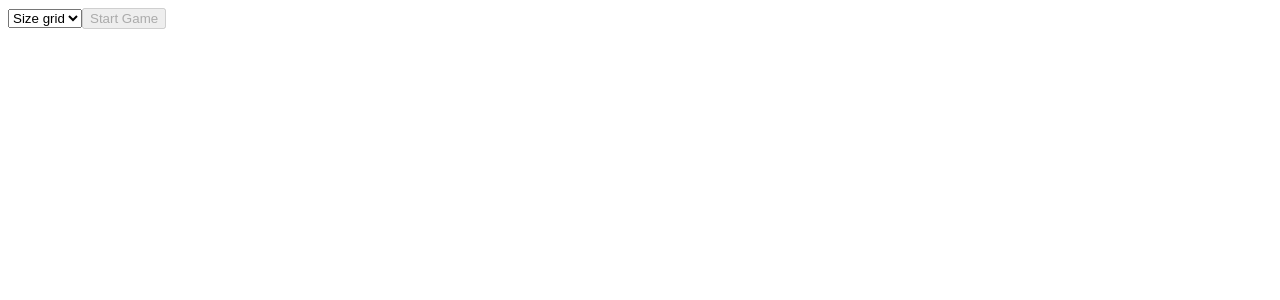
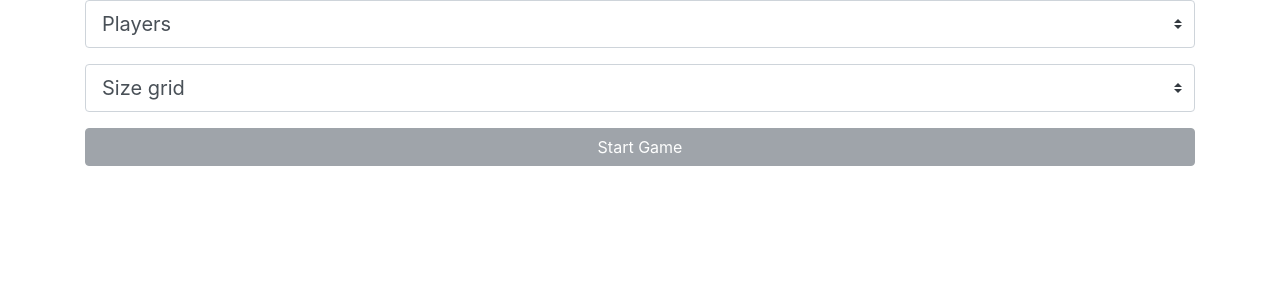
Before and after one commit to carloscba/memorama, an Angular app: page / in a window 1280 px wide. Shown: the top 300 px of the page. Built offline with nearby package versions, Linux system fonts and the light colour scheme.

Commit message:
Layout Opcion para definir número de jugadores

```diff
--- a/src/app/app.component.html
+++ b/src/app/app.component.html
@@ -1,3 +1,3 @@
-<div>
+<div class="container">
   <app-game></app-game>
 </div>
--- a/src/app/components/game/game.component.html
+++ b/src/app/components/game/game.component.html
@@ -1,17 +1,33 @@
+
 <ng-container *ngIf="gameState===gameStates.PLAYING">
+    <div class="row">
+        <div class="col-sm-2">
+            <app-player-box [player] = "player" [currentPlayer] = "currentPlayer"  *ngFor = "let player of players"></app-player-box>
+        </div>
+        <div class="col-sm-10">
             <app-card [card] = "card" (onSelectCard) = "onSelectCardHandler($event)" *ngFor = "let card of gridCard"></app-card>
-
-    <app-player-box [player] = "player" [currentPlayer] = "currentPlayer"  *ngFor = "let player of players"></app-player-box>
+        </div>
+    </div>
 </ng-container>
 
 
 <ng-container *ngIf="gameState===gameStates.LOBBY">
-    <select (change)="setSizeGrid($event)">
+    <div class="row">
+        <div class="col-sm">
+            <select class="custom-select custom-select-lg mb-3" (change)="setNumberOfPLayers($event)">
+                <option [value]="0">Players</option>
+                <option [value]="2">2</option>
+                <option [value]="3">3</option>
+                <option [value]="4">4</option>
+                <option [value]="5">5</option>
+            </select>
+            <select class="custom-select custom-select-lg mb-3" (change)="setSizeGrid($event)">
                 <option [value]="0">Size grid</option>
                 <option [value]="10">10 cards</option>
                 <option [value]="20">20 cards</option>
                 <option [value]="40">40 cards</option>
             </select>
-
-    <button [disabled]="(!sizeGrid)" (click) = "startGame()">Start Game</button>
+            <button type="button" class="btn btn-secondary btn-block" [disabled]="(!sizeGrid)" (click) = "startGame()">Start Game</button>
+        </div>
+    </div>
 </ng-container>
--- a/src/app/components/game/game.component.ts
+++ b/src/app/components/game/game.component.ts
@@ -16,7 +16,7 @@ export class GameComponent implements OnInit {
   sizeGrid: number = null;
   gameState: GameState = GameState.LOBBY;
   gameStates: any = GameState;
-
+  numberOfPLayers: number = 2;
   gridCard: Array<Card> = [];
   players: Array<Player> = [];
   currentPlayer: Player = null;
@@ -33,21 +33,22 @@ export class GameComponent implements OnInit {
     this.sizeGrid = parseInt(e.target.value)
   }
 
+  setNumberOfPLayers(e): void {
+    this.numberOfPLayers = parseInt(e.target.value)
+  }
+
   startGame() : void {
     this.gameState = GameState.PLAYING
-    this.players.push({
-      id : 1,
-      name: "player 1",
-      score: 0
-    },{
-      id : 2,
-      name: "player 2",
-      score: 0
-    },{
-      id : 3,
-      name: "player 3",
-      score: 0
-    })
+
+    for(let n=0; n < this.numberOfPLayers; n++){
+      this.players.push({
+        id : Date.now()+Math.floor(Math.random() * 1000),
+        name: `Player ${n+1}`,
+        score: 0
+      })
+    }
+
+    console.log(this.players)
 
     this.setCurrentPlayer(this.players[0]);
     this.gridCard = this.gridcardService.buildGrid(this.sizeGrid);
--- a/src/app/components/player-box/player-box.component.html
+++ b/src/app/components/player-box/player-box.component.html
@@ -1,7 +1,9 @@
-<div>
-    <h3>{{ inputPlayer?.name }}</h3>
-    <p>{{ inputPlayer?.score }}</p>
-    <ng-container *ngIf="(inputPlayer.id === inputCurrentPlayer.id)">
-        Jugando
-    </ng-container>
+<div class="row">
+    <div class="col-sm">
+        <h2 >{{ inputPlayer?.name }}</h2>
+        <p>Score: {{ inputPlayer?.score }}</p>
+        <ng-container *ngIf="(inputPlayer.id === inputCurrentPlayer.id)">
+            Jugando
+        </ng-container>
+    </div>
 </div>
--- a/src/index.html
+++ b/src/index.html
@@ -6,6 +6,7 @@
   <base href="/">
   <meta name="viewport" content="width=device-width, initial-scale=1">
   <link rel="icon" type="image/x-icon" href="favicon.ico">
+  <link rel="stylesheet" href="https://stackpath.bootstrapcdn.com/bootstrap/4.5.0/css/bootstrap.min.css" integrity="sha384-9aIt2nRpC12Uk9gS9baDl411NQApFmC26EwAOH8WgZl5MYYxFfc+NcPb1dKGj7Sk" crossorigin="anonymous">
 </head>
 <body>
   <app-root></app-root>
```
Lines whose indentation alone changed are shown as unchanged.
